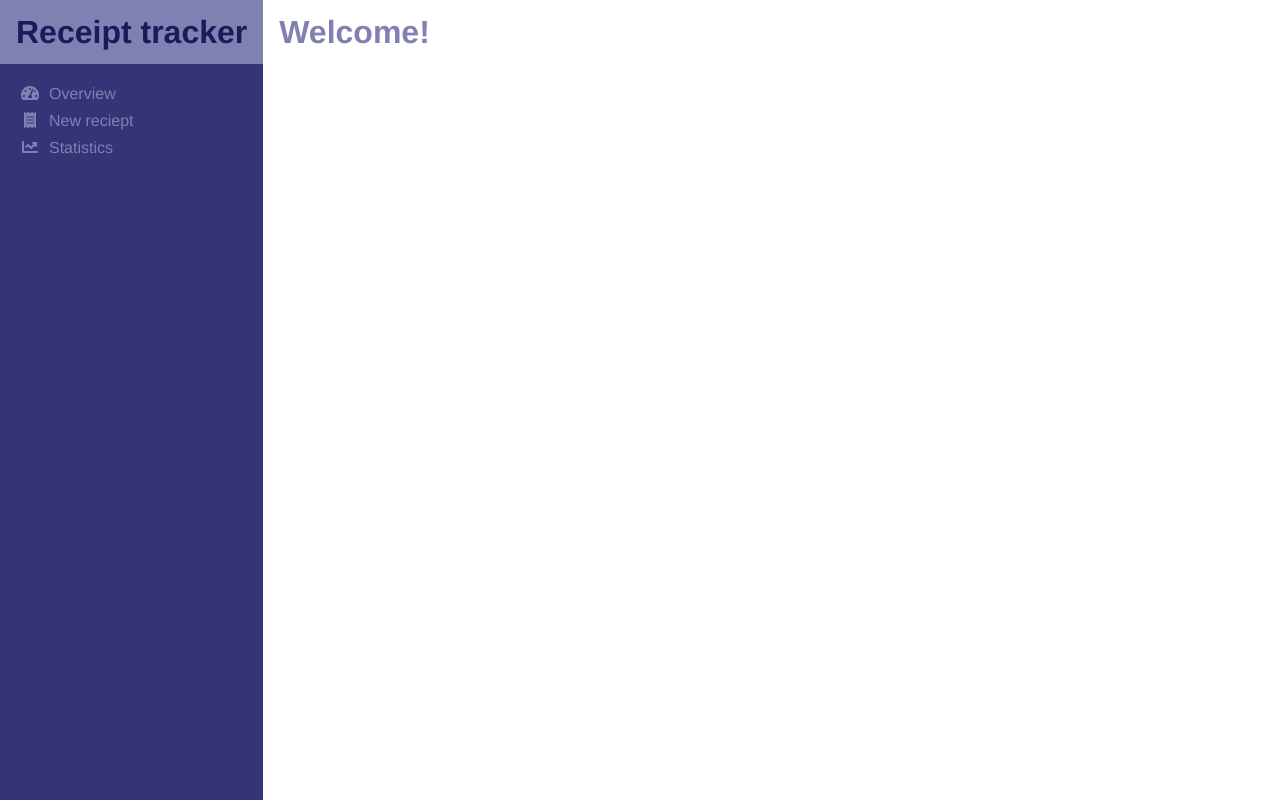
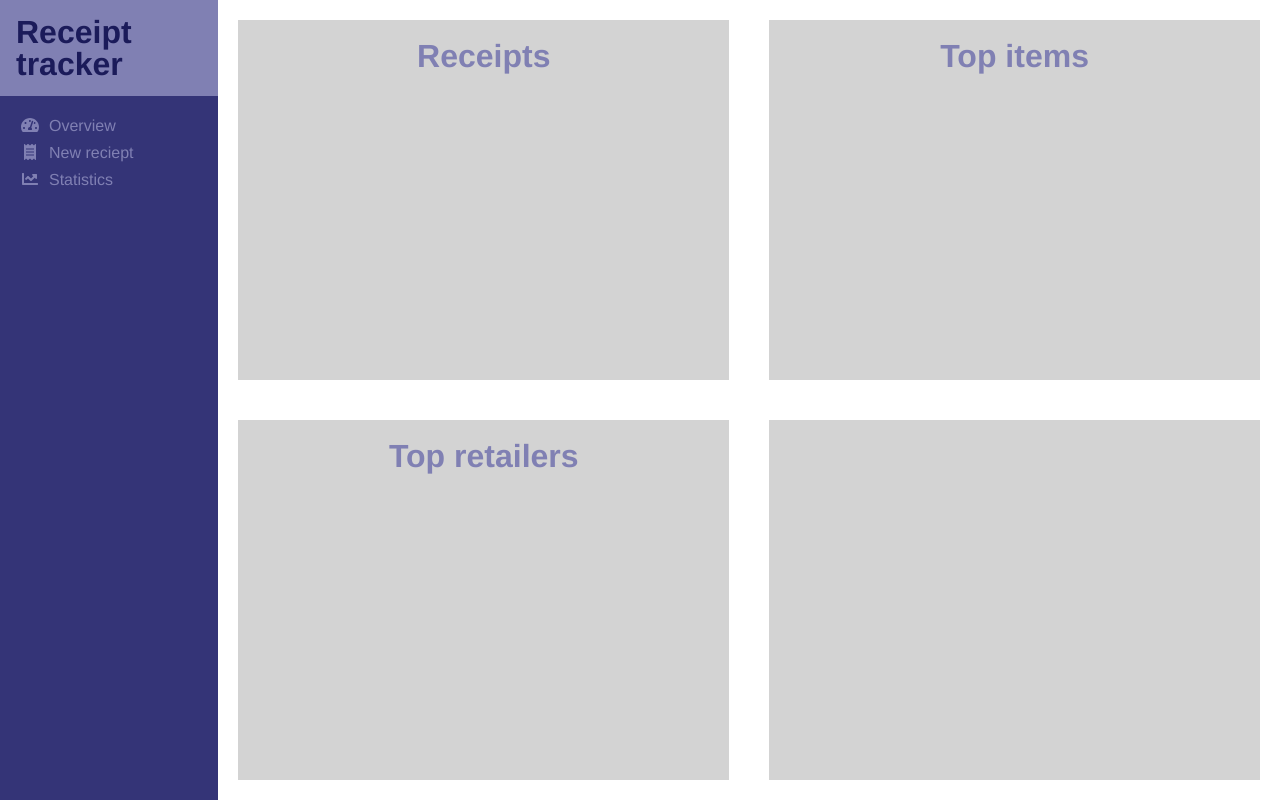
Before and after one commit to Emanjo/Receipt-tracker, a Vue app in the folder client/: page / in a window 1280 px wide. Built offline with nearby package versions, Linux system fonts and the light colour scheme.

Commit message:
basic lauout for overview component

```diff
--- a/client/src/App.vue
+++ b/client/src/App.vue
@@ -9,21 +9,28 @@
       </div>
     </div>
     <div class="content">
-      <div class="container">
-        <h1>Welcome!</h1>
-      </div>
+        <Overview v-if="isOverview" />
     </div>
   </div>
 </template>
 
 <script>
 import MainNav from './components/MainNav.vue';
+import Overview from './components/Overview.vue';
 
 export default {
   name: 'app',
   components: {
-    MainNav
-  }
+    MainNav,
+    Overview
+  },
+  data() {
+    return {
+      isOverview: true,
+      isNewReciept: false,
+      isStatistics: false,
+    }
+  },
 }
 </script>
 
@@ -46,7 +53,6 @@ html {
   color: #8080B3;
   min-height: 100vh;
   display: flex;
-  flex-direction: row;
   .nav {
     background-color: #343477;
     .logo {
@@ -58,10 +64,12 @@ html {
     }
   }
   .content {
+    width: 100%;
   }
 }
 
 .container {
+  overflow: hidden;
   margin: 1em;
 }
 </style>
--- a/client/src/components/MainNav.vue
+++ b/client/src/components/MainNav.vue
@@ -30,11 +30,7 @@
 #main-nav {
 	text-align: left;
 	width: 100%;
-	word-break: break-all;
-}
-
-.logo {
-	background: #565695;
+	word-break: break-word;
 }
 
 nav {
--- /dev/null
+++ b/client/src/components/Overview.vue
@@ -0,0 +1,50 @@
+<template>
+    <div id="overview">
+			<div class="square">
+				<h1 class="square-title">Receipts</h1>
+			</div>
+			<div class="square">
+				<h1 class="square-title">Top items</h1>
+
+			</div>
+			<div class="square">
+				<h1 class="square-title">Top retailers</h1>
+
+			</div>
+			<div class="square">
+
+			</div>
+    </div>
+</template>
+
+<script>
+    export default {
+
+    }
+</script>
+
+<style scoped lang="scss">
+
+#overview {
+	display: flex;
+	flex-direction: row;
+	flex-wrap: wrap;
+	align-items: stretch;
+	height: 100%;
+}
+
+.square {
+	background: lightgray;
+	flex-basis: calc(50% - 40px);
+	padding: 20px;
+	margin: 20px;
+	max-height: calc(50% - 40px);
+	min-height: calc(50% - 40px);
+}
+
+.square-title {
+	text-align: center;
+}
+
+
+</style>
```
Lines whose indentation alone changed are shown as unchanged.
